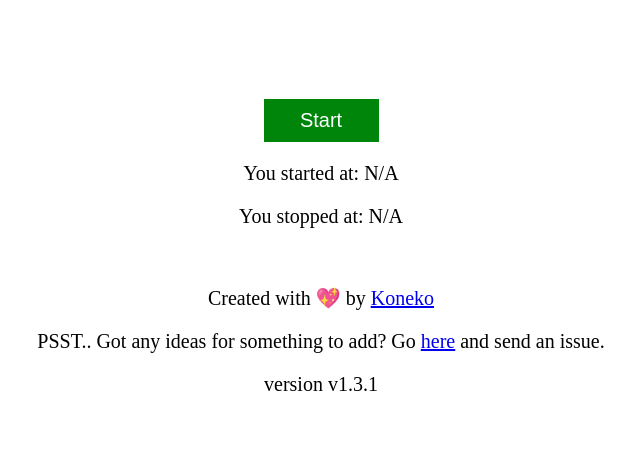
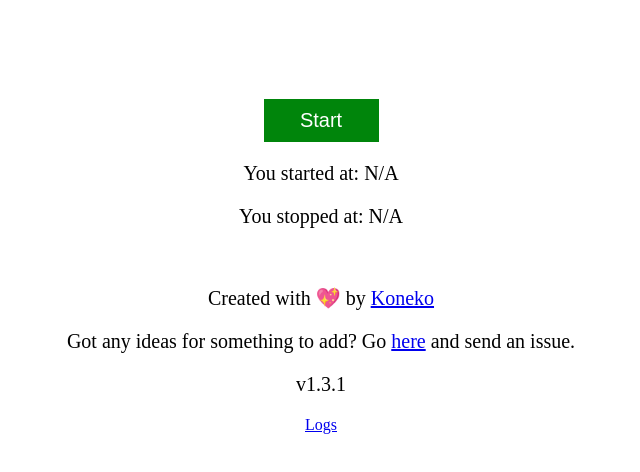
Before and after one commit to koneko/cattime, a plain HTML site: page index.html in a window 1280 px wide. Shown: the part 240-712 px from the top of the page, without its empty margins (319-959 px from the left). Drawn offline with Linux system fonts and the light colour scheme.

Commit message:
added logs redirect

```diff
--- a/index.html
+++ b/index.html
@@ -19,8 +19,9 @@
     <br>
     <div style="text-align:center;">
     <p id="smol">Created with 💖 by <a href="https://github.com/koneko/" id="smol">Koneko</a></p>
-    <p id="smol">PSST.. Got any ideas for something to add? Go <a href="https://github.com/koneko/cattime/issues/" id="smol">here</a> and send an issue.</p>
-      <p id="smol">version <span id="vernum"></span></p>
+    <p id="smol">Got any ideas for something to add? Go <a href="https://github.com/koneko/cattime/issues/" id="smol">here</a> and send an issue.</p>
+    <p id="smol"><span id="vernum"></span></p>
+    <a href="logs">Logs</a>
     </div>
   </body>
 </html>
```
